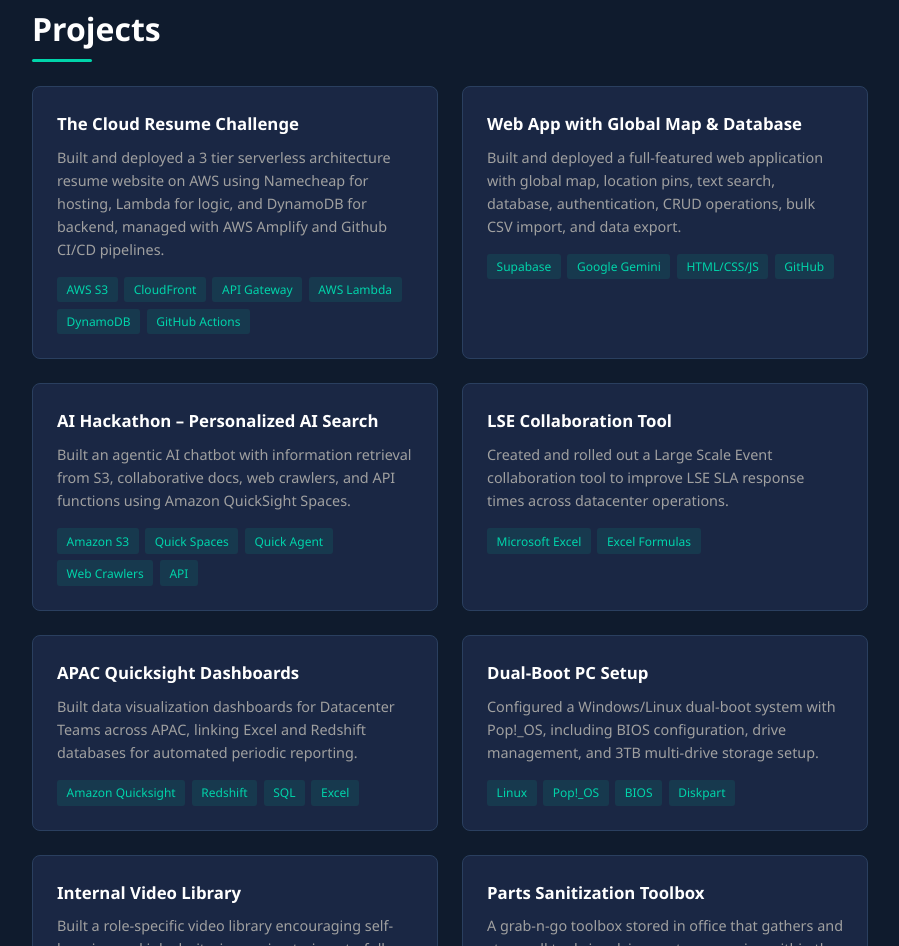
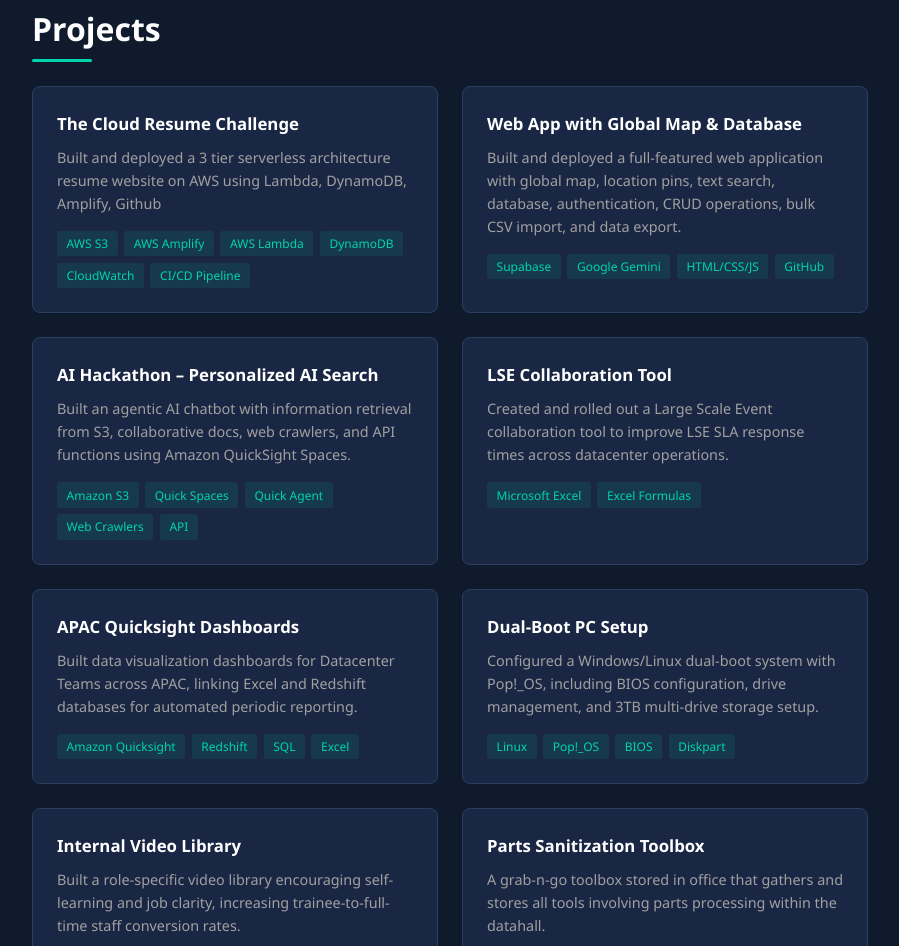
Before and after one commit to Masterchee/lukaslim-resume, a plain HTML site: page index.html in a window 1280 px wide. Shown: the part 4940-5886 px from the top of the page, without its empty margins (190-1089 px from the left). Drawn offline with Linux system fonts and the light colour scheme; no server answers.

Commit message:
Revise project details for Cloud Resume Challenge
Updated project description and tech stack for clarity.

```diff
--- a/index.html
+++ b/index.html
@@ -356,8 +356,8 @@
     <div class="projects-grid">
       <div class="project-card">
         <h3>The Cloud Resume Challenge</h3>
-        <p>Built and deployed a 3 tier serverless architecture resume website on AWS using Namecheap for hosting, Lambda for logic, and DynamoDB for backend, managed with AWS Amplify and Github CI/CD pipelines.</p>
-        <div class="tech-stack"><span>AWS S3</span><span>CloudFront</span><span>API Gateway</span><span>AWS Lambda</span><span>DynamoDB</span><span>GitHub Actions</span></div>
+        <p>Built and deployed a 3 tier serverless architecture resume website on AWS using Lambda, DynamoDB, Amplify, Github </p>
+        <div class="tech-stack"><span>AWS S3</span><span>AWS Amplify</span><span>AWS Lambda</span><span>DynamoDB</span><span>CloudWatch</span><span>CI/CD Pipeline</span></div>
       </div>
       <div class="project-card">
         <h3>Web App with Global Map & Database</h3>
```
